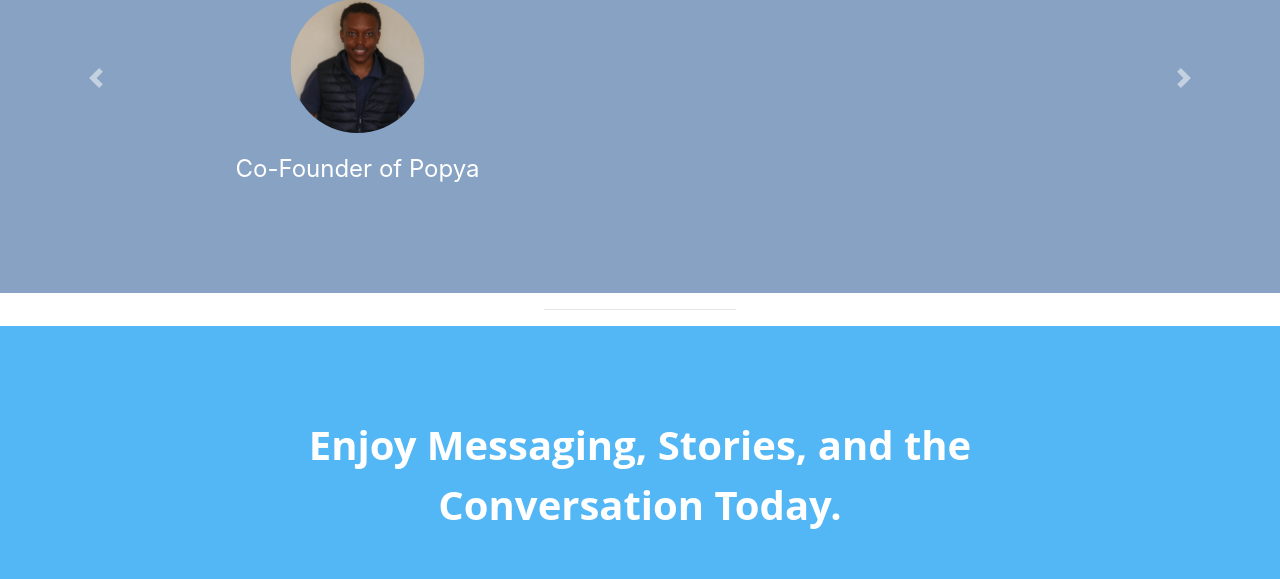
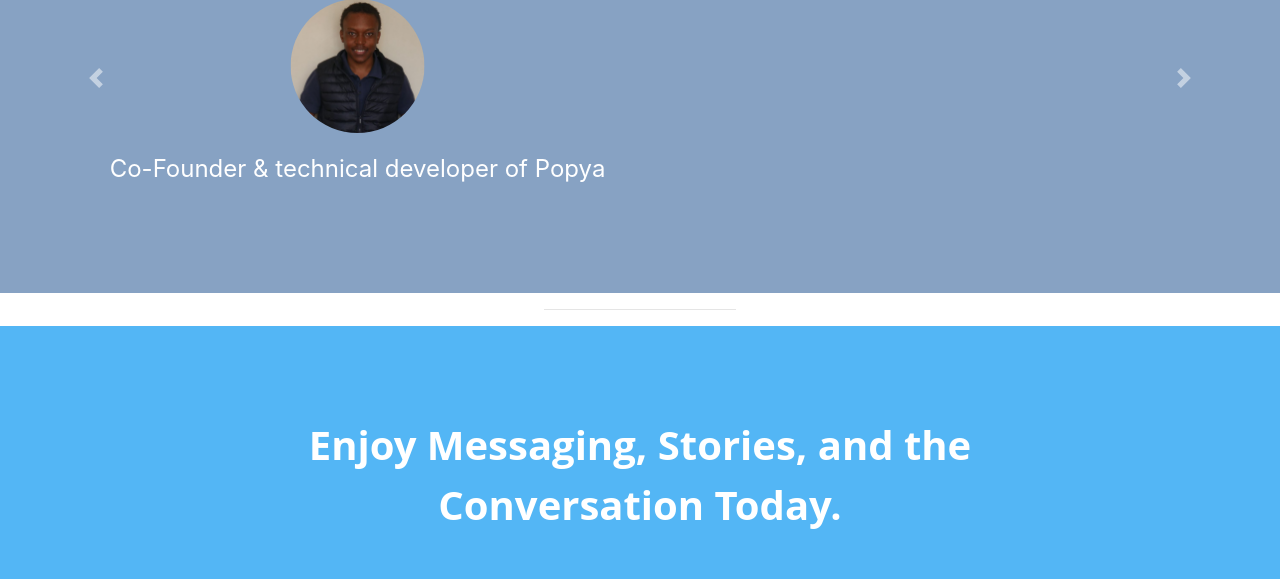
Before and after one commit to ElrB/Popya, a plain HTML site: page index.html in a window 1280 px wide. Shown: the part 1638-2217 px from the top of the page. Drawn offline with nearby package versions, Linux system fonts and the light colour scheme.

Commit message:
Update index.html

```diff
--- a/index.html
+++ b/index.html
@@ -102,7 +102,7 @@
         <div class="carousel-item active">
           <h2 class="team-member">Eliaser Benjamin</h2>
           <img class="team-img" src="images/Elr Profile Img.jpg" alt="Eliaser-profile">
-          <p class="team-title" style="color: white;">Co-Founder of Popya</p>
+          <p class="team-title" style="color: white;">Co-Founder & technical developer of Popya</p>
         </div>
         <div class="carousel-item">
           <h2>Daddy Elindi</h2>
```
